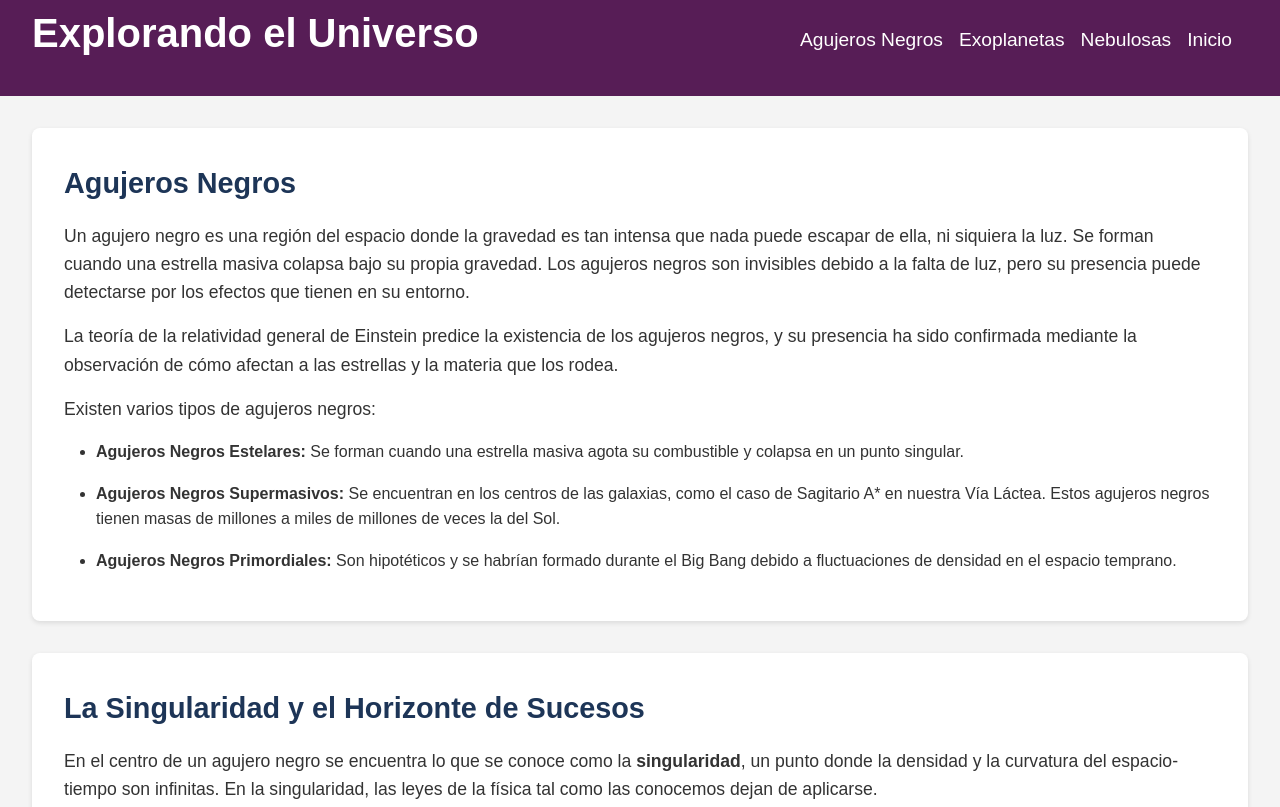
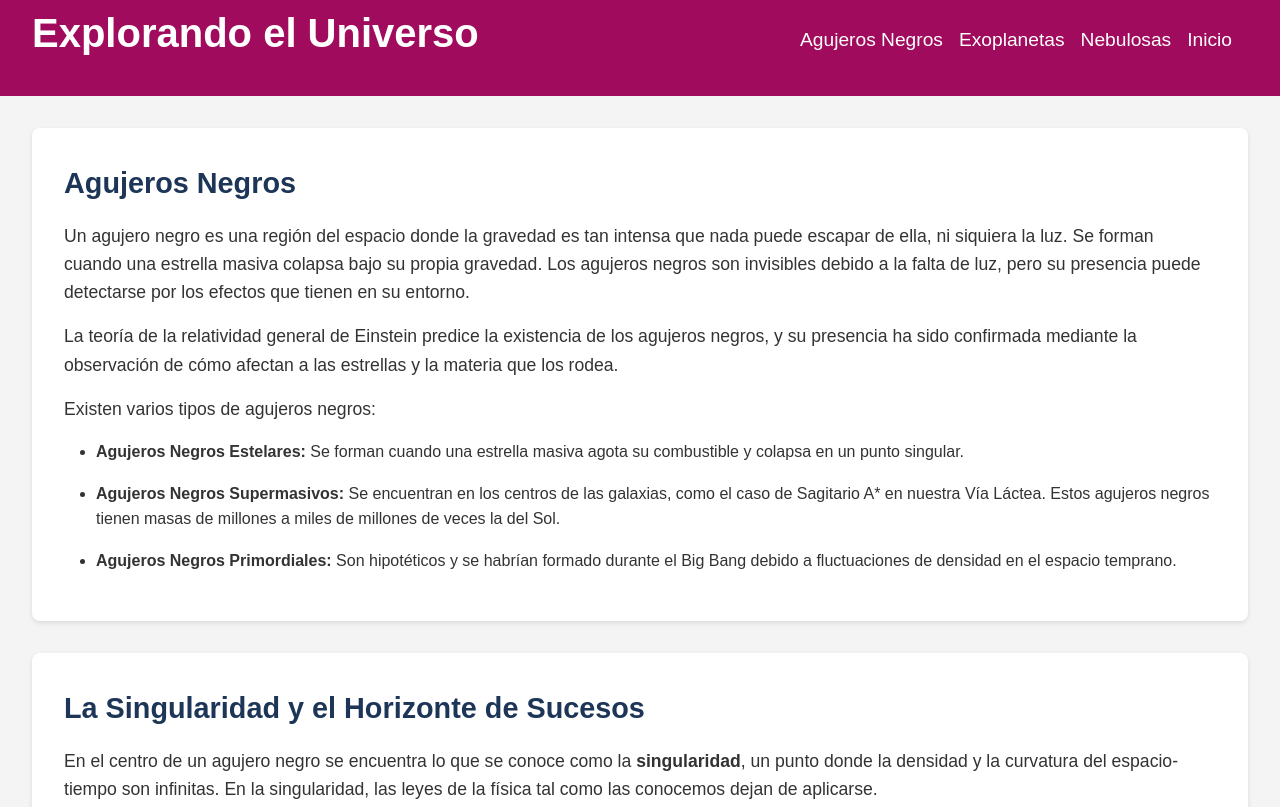
Before and after one commit to Digoxizzzzz/Proyecto-Cloud, a plain HTML site: page agujeros_negros.html in a window 1280 px wide. Shown: the top 807 px of the page. Drawn offline with Linux system fonts and the light colour scheme.

Commit message:
Update agujeros_negros.css

```diff
--- a/ccs/agujeros_negros.css
+++ b/ccs/agujeros_negros.css
@@ -18,7 +18,7 @@ body {
 
 /* Header styles */
 header {
-    background-color: #571d56;
+    background-color: #a00b5d;
     color: white;
     padding: 1rem 2rem;
     display: flex;
```
